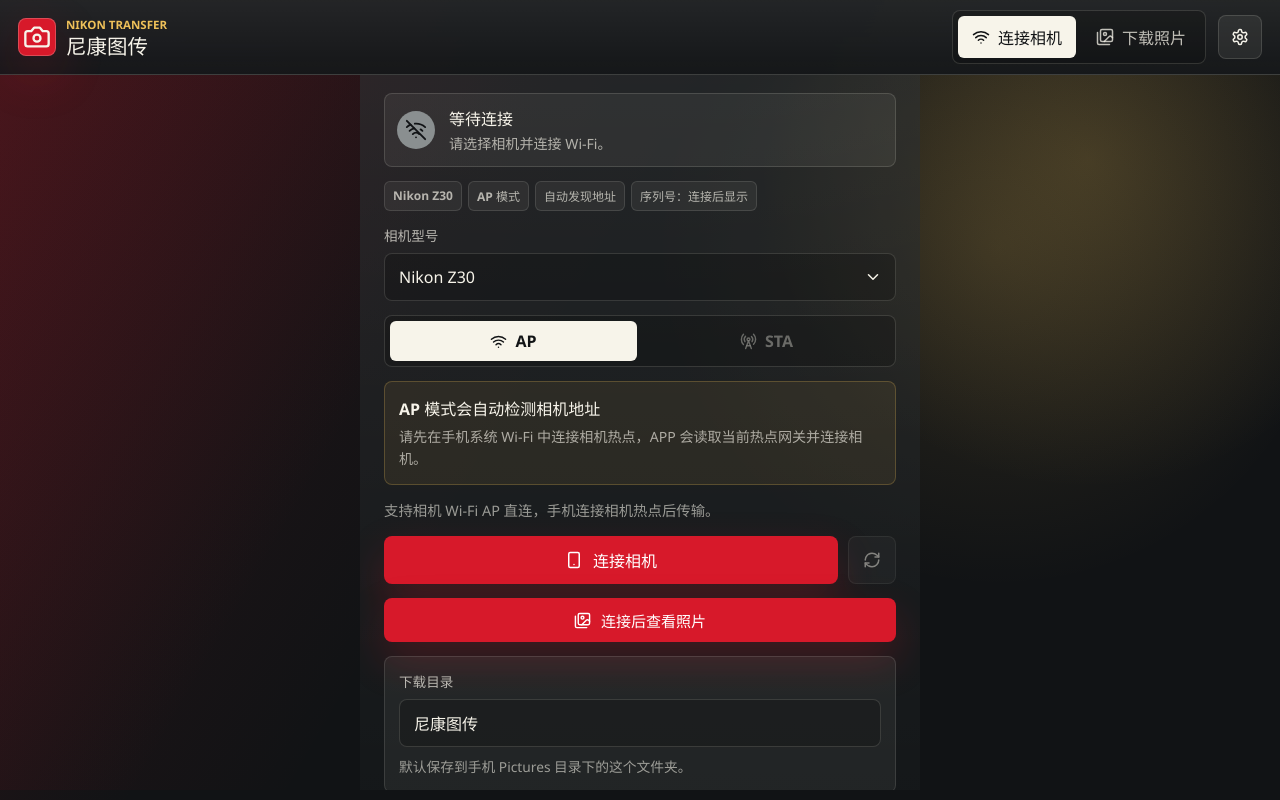
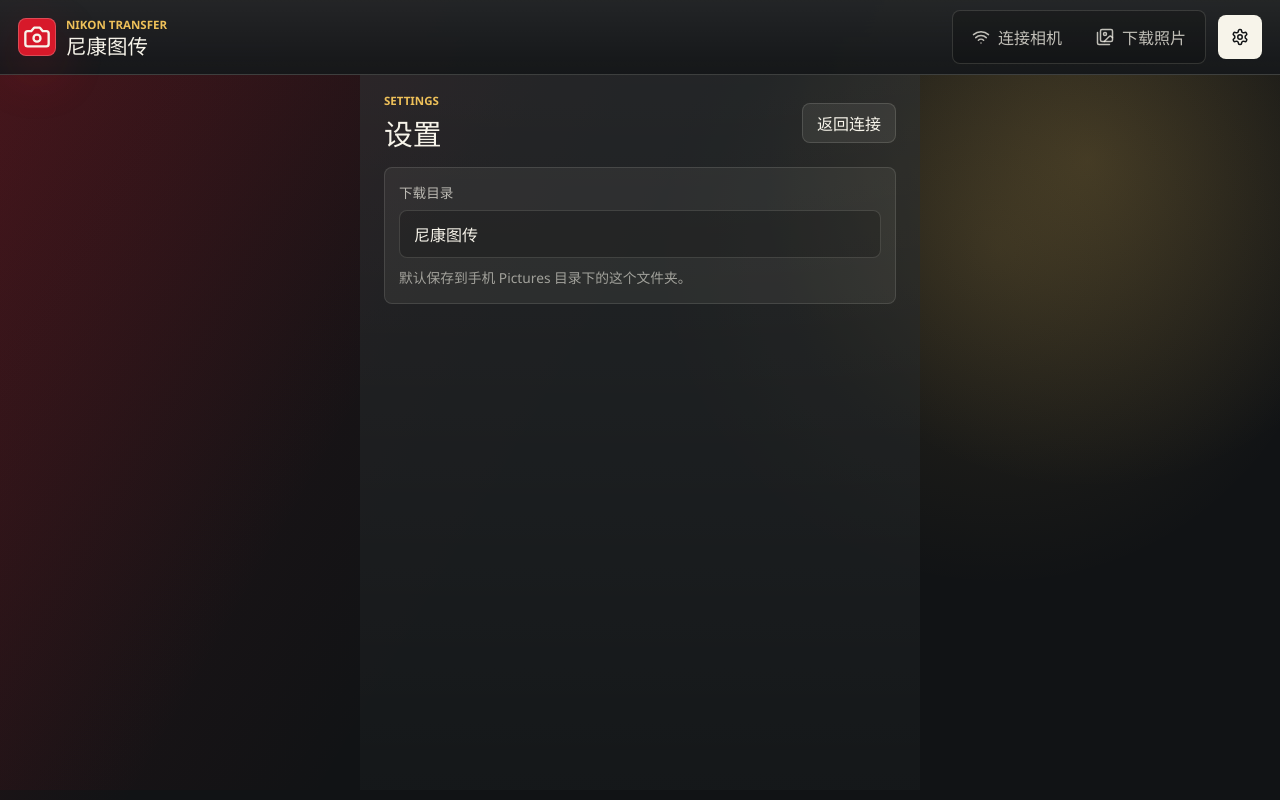
Before and after one commit to wangjinjing1/nikon-image-transmission, a React (Vite) app: page / in a window 1280 px wide. Both pictures are taken after a click on the button 1240 px from the left and 37 px from the top of the page. Built offline with nearby package versions, Linux system fonts and the light colour scheme; what @capacitor/core would draw is missing.

Commit message:
Move settings to dedicated page

```diff
--- a/src/App.tsx
+++ b/src/App.tsx
@@ -20,7 +20,7 @@
 
 const cameraClient = new NikonCameraClient();
 
-type ActiveView = 'connect' | 'download';
+type ActiveView = 'connect' | 'download' | 'settings';
 
 interface SavedConnectionSettings {
   model?: CameraModel;
@@ -34,6 +34,10 @@
   } catch {
     return {};
   }
+}
+
+function saveConnectionSettings(settings: SavedConnectionSettings) {
+  window.localStorage.setItem('connectionSettings', JSON.stringify(settings));
 }
 
 export function App() {
@@ -51,10 +55,9 @@
   const [connection, setConnection] = useState<CameraConnection | null>(null);
   const [photos, setPhotos] = useState<CameraPhoto[]>([]);
   const [selected, setSelected] = useState<Set<number>>(new Set());
-  const [busy, setBusy] = useState<'connect' | 'refresh' | 'download' | 'capture' | null>(null);
+  const [busy, setBusy] = useState<'connect' | 'refresh' | 'download' | null>(null);
   const [message, setMessage] = useState('请选择相机并连接 Wi-Fi。');
   const [jobs, setJobs] = useState<DownloadJob[]>([]);
-  const [showSettings, setShowSettings] = useState(false);
   const [albumName, setAlbumName] = useState(() => window.localStorage.getItem('downloadAlbumName') ?? '尼康图传');
 
   const profile = cameraProfiles.find((item) => item.id === model) ?? cameraProfiles[0];
@@ -74,7 +77,7 @@
     try {
       const nextConnection = await cameraClient.connect(model, mode, connectionHost);
       setConnection(nextConnection);
-      window.localStorage.setItem('connectionSettings', JSON.stringify({ model, mode, host: connectionHost }));
+      saveConnectionSettings({ model, mode, host: connectionHost });
       setMessage(`${nextConnection.cameraName ?? profile.name} 已连接，正在读取照片。`);
       await refreshPhotos();
     } catch (error) {
@@ -160,16 +163,24 @@
 
   function updateModel(nextModel: CameraModel) {
     const nextProfile = cameraProfiles.find((item) => item.id === nextModel) ?? cameraProfiles[0];
+    const nextMode = nextProfile.supportedModes.includes(mode) ? mode : nextProfile.supportedModes[0];
+    const nextHost = nextMode === 'ap' ? '' : host;
     setModel(nextModel);
-    setMode(nextProfile.supportedModes[0]);
-    setHost(nextProfile.defaultHost);
+    setMode(nextMode);
+    setHost(nextHost);
+    saveConnectionSettings({ model: nextModel, mode: nextMode, host: nextHost });
   }
 
   function updateMode(nextMode: ConnectionMode) {
+    const nextHost = nextMode === 'ap' ? '' : host;
     setMode(nextMode);
-    if (nextMode === 'ap') {
-      setHost('');
-    }
+    setHost(nextHost);
+    saveConnectionSettings({ model, mode: nextMode, host: nextHost });
+  }
+
+  function updateHost(nextHost: string) {
+    setHost(nextHost);
+    saveConnectionSettings({ model, mode, host: nextHost.trim() });
   }
 
   function toggleSelection(handle: number) {
@@ -226,7 +237,11 @@
           </button>
         </nav>
 
-        <button className="top-settings-action" onClick={() => setShowSettings((current) => !current)} title="设置">
+        <button
+          className={`top-settings-action ${activeView === 'settings' ? 'active' : ''}`}
+          onClick={() => setActiveView('settings')}
+          title="设置"
+        >
           <Settings size={18} />
         </button>
       </header>
@@ -287,7 +302,7 @@
             </div>
             <label className="field">
               <span>手动 IP 地址（可选）</span>
-              <input value={host} onChange={(event) => setHost(event.target.value)} placeholder="发现失败时填写，例如 192.168.43.23" />
+              <input value={host} onChange={(event) => updateHost(event.target.value)} placeholder="发现失败时填写，例如 192.168.43.23" />
             </label>
           </div>
         )}
@@ -316,7 +331,21 @@
             {connection ? '查看/下载照片' : '连接后查看照片'}
           </button>
 
-        {showSettings ? (
+        </div>
+      </section>
+
+      <section className={`page-panel settings-view ${activeView === 'settings' ? 'active' : ''}`} hidden={activeView !== 'settings'}>
+        <div className="control-rail settings-rail">
+          <div className="settings-header">
+            <div>
+              <p className="eyebrow">Settings</p>
+              <h2>设置</h2>
+            </div>
+            <button className="secondary-action compact-button" onClick={() => setActiveView('connect')}>
+              返回连接
+            </button>
+          </div>
+
           <div className="settings-panel">
             <label className="field">
               <span>下载目录</span>
@@ -333,7 +362,6 @@
             </label>
             <p>默认保存到手机 Pictures 目录下的这个文件夹。</p>
           </div>
-        ) : null}
         </div>
       </section>
 
--- a/src/styles.css
+++ b/src/styles.css
@@ -111,6 +111,11 @@
 }
 
 .page-tabs .active {
+  color: #111315;
+  background: #f7f4ea;
+}
+
+.top-settings-action.active {
   color: #111315;
   background: #f7f4ea;
 }
@@ -483,10 +488,33 @@
 
 .download-page-action {
   width: 100%;
-  min-height: 44px;
+  min-height: 48px;
   margin-top: 0;
   padding: 0 14px;
   font-size: 0.94rem;
+}
+
+.settings-view {
+  background:
+    linear-gradient(120deg, rgba(215, 25, 42, 0.1), transparent 44%),
+    radial-gradient(circle at 78% 24%, rgba(238, 192, 89, 0.1), transparent 30%);
+}
+
+.settings-rail {
+  justify-content: start;
+}
+
+.settings-header {
+  display: flex;
+  align-items: center;
+  justify-content: space-between;
+  gap: 12px;
+}
+
+.compact-button {
+  flex: 0 0 auto;
+  min-height: 40px;
+  padding: 0 14px;
 }
 
 .settings-panel {
```
